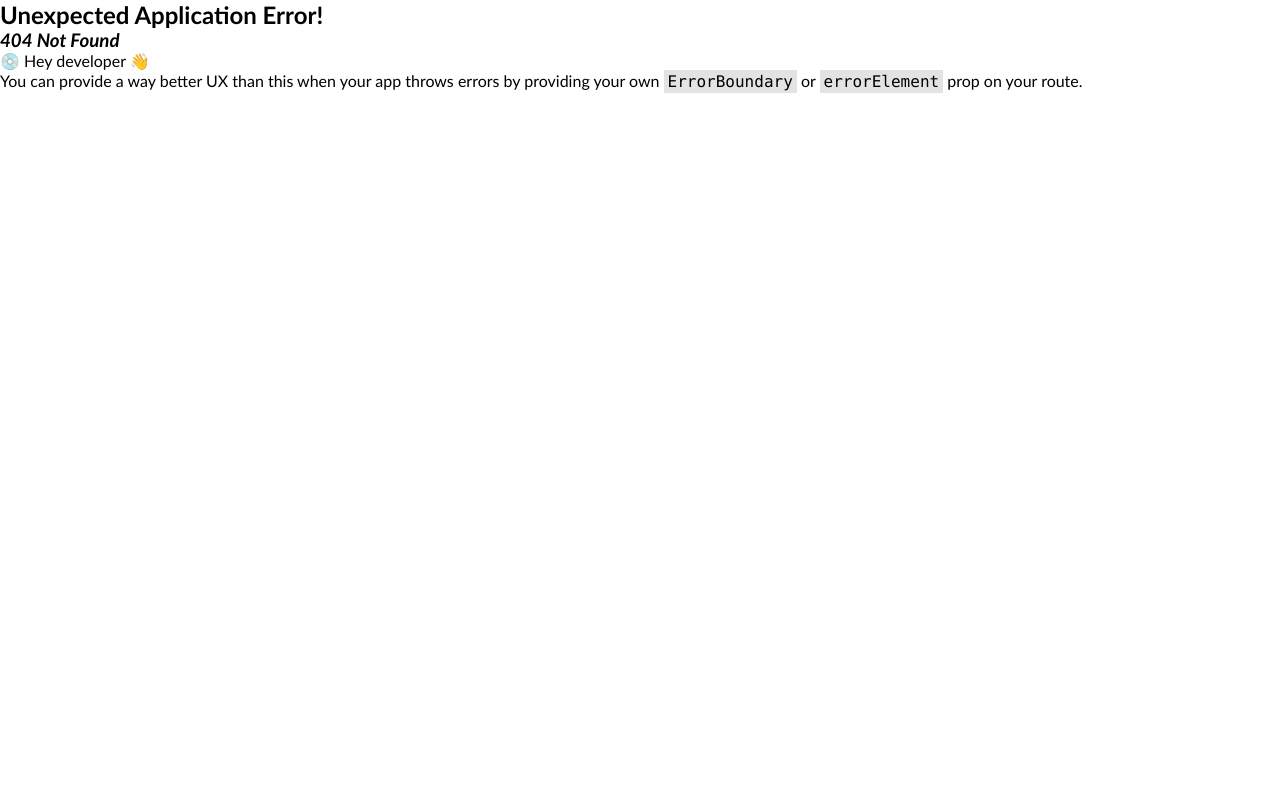
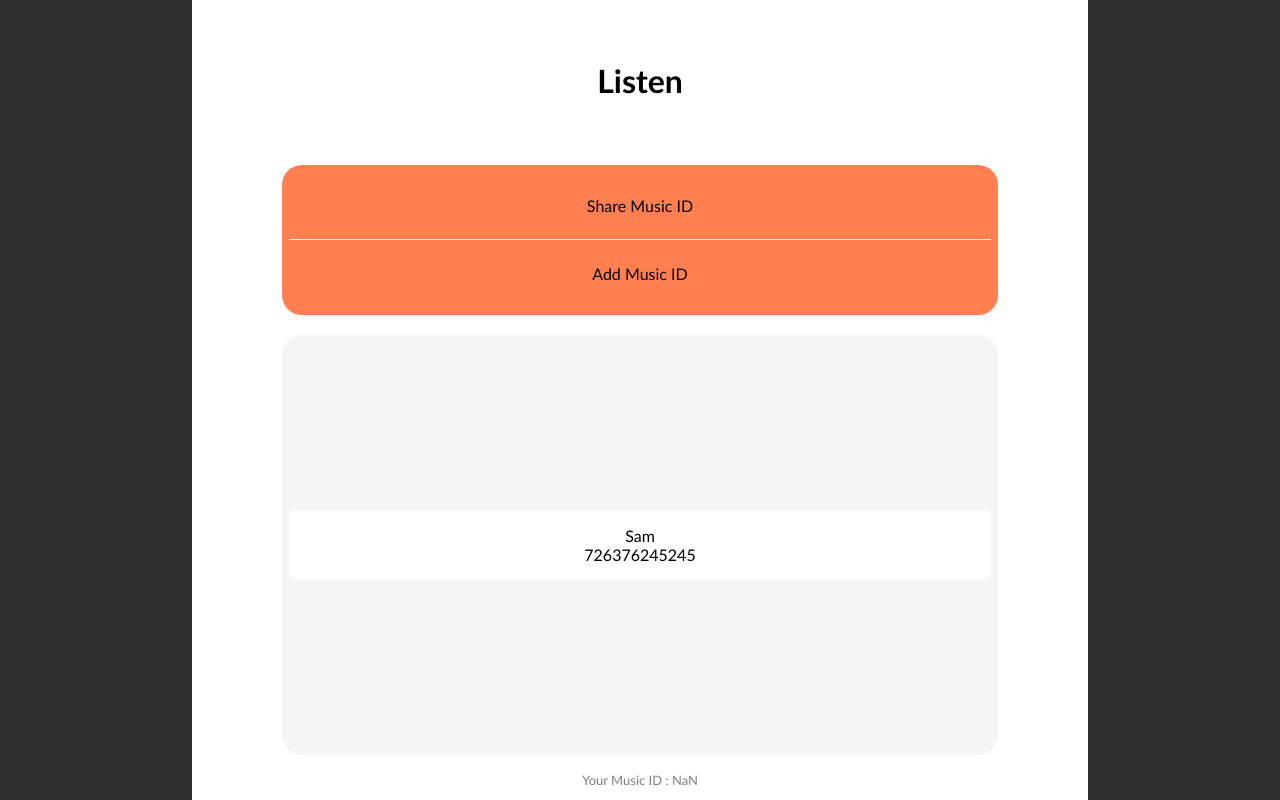
Before and after one commit to ChrisMadeda-Dev/ambeats, a React (Create React App) app: page /listenpage in a window 1280 px wide. Before the commit this address had no page. Built offline with nearby package versions, Linux system fonts and the light colour scheme.

Commit message:
added listen

```diff
--- a/src/App.js
+++ b/src/App.js
@@ -11,6 +11,10 @@ import SignIn from "./components/SignIn";
 import ThirdSec from "./components/ThirdSec";
 import ThirdSec2 from "./components/ThirdSec2";
 import BottomNav from "./components/BottomNav";
+import Profile from "./components/Profile";
+import MusicPlayer from "./components/MusicPlayer";
+import ListenPage from "./components/ListenPage";
+import ListenRoom from "./components/ListenRoom";
 
 function App() {
   const userPhone = parseFloat(localStorage.getItem("user-phone"));
@@ -19,6 +23,9 @@ function App() {
       <Route path="/" element={<Root />}>
         <Route index element={userPhone ? <Home /> : <SignIn />} />
         <Route path="/thirdsec" element={<ThirdSec />} />
+        <Route path="/profile" element={<Profile />} />
+        <Route path="/listenpage" element={<ListenPage />} />
+        <Route path="/listenroom" element={<ListenRoom />} />
       </Route>
     )
   );
--- a/src/components/ActionSec.js
+++ b/src/components/ActionSec.js
@@ -2,6 +2,8 @@ import { useState } from "react";
 import "../styles/homesec.css";
 import UploadSec from "./UploadSec";
 import { BiHomeAlt2, BiSearchAlt, BiPlus } from "react-icons/bi";
+import { BsPerson } from "react-icons/bs";
+import { Link } from "react-router-dom";
 
 const ActionSec = ({ userDet }) => {
   const [toggleUploadSec, setToggleUploadSec] = useState(false);
@@ -22,6 +24,16 @@ const ActionSec = ({ userDet }) => {
             <BiHomeAlt2 /> Home
           </li>
           <li>
+            <Link to={"/profile"}>
+              <BsPerson /> Profile
+            </Link>
+          </li>
+          <li>
+            <Link to={"/listenpage"}>
+              <BsPerson /> Listen
+            </Link>
+          </li>
+          <li>
             <BiSearchAlt /> search
           </li>
         </ul>
--- a/src/components/BottomNav.js
+++ b/src/components/BottomNav.js
@@ -2,6 +2,7 @@ import { useState } from "react";
 import "../App.css";
 import UploadSec from "./UploadSec";
 import { BiHomeAlt2, BiSearchAlt, BiPlus } from "react-icons/bi";
+import { BsPerson } from "react-icons/bs";
 import { Link } from "react-router-dom";
 
 const BottomNav = () => {
@@ -19,11 +20,17 @@ const BottomNav = () => {
           </Link>
         </span>
         <span>
+          <Link to={"profile"} style={linkStyle}>
+            <BsPerson />
+          </Link>
+        </span>
+        <span>
           <Link to={"/thirdsec"} style={linkStyle}>
             {" "}
             <BiSearchAlt />
           </Link>
         </span>
+
         <span onClick={(e) => setToggleUpldSec(!toggleUpldSec)}>
           <BiPlus />
         </span>
--- a/src/components/Home.js
+++ b/src/components/Home.js
@@ -12,6 +12,7 @@ import { useEffect, useState } from "react";
 
 import app from "./Firebase";
 import { getFirestore, getDoc, doc } from "firebase/firestore";
+import { Link } from "react-router-dom";
 
 const HomeHeader = () => {
   return (
@@ -23,13 +24,16 @@ const HomeHeader = () => {
 
 const HomeBarSec = () => {
   const iconStyle = { fontSize: "25px" };
+  const linkStyle = { color: "#303030" };
   return (
     <div className="home-bar-sec">
       <div className="home-bar-block">
         <BiHeart style={iconStyle} />
       </div>
       <div className="home-bar-block">
-        <BiHeadphone style={iconStyle} />
+        <Link to={"/listenpage"} style={linkStyle}>
+          <BiHeadphone style={iconStyle} />
+        </Link>
       </div>
       <div className="home-bar-block">
         <BiHeading style={iconStyle} />
@@ -41,6 +45,7 @@ const HomeBarSec = () => {
 const Home = () => {
   const [userDet, setUserDet] = useState({ name: "Name" });
   const userId = parseFloat(localStorage.getItem("user-phone"));
+  const musicID = userId;
 
   useEffect(() => {
     function getUserDet() {
@@ -61,7 +66,7 @@ const Home = () => {
       <div className="home-center">
         <HomeHeader />
         <HomeBarSec />
-        <MusicSec />
+        <MusicSec musicID={musicID} />
       </div>
       <ThirdSec2 userDet={userDet} />
     </div>
--- /dev/null
+++ b/src/components/ListenPage.js
@@ -0,0 +1,58 @@
+import { useState } from "react";
+import "../styles/listenpage.css";
+import { Link } from "react-router-dom";
+
+const Listen = () => {
+  const userId = parseFloat(localStorage.getItem("user-phone"));
+  const myMusicID = (userId / 9901) * 1099;
+  const [recMusicID, setRecMusicID] = useState();
+  const [togLr, setTogLr] = useState(false);
+
+  function addMusicID() {
+    const a = prompt("Enter Music ID");
+
+    if (a) {
+      localStorage.setItem("rec-music-id", a);
+      setTogLr(!togLr);
+    } else {
+      alert("No Music ID was added");
+    }
+  }
+
+  function shareMusicID() {
+    const a = prompt("Enter Recepient Phone Number");
+    const recID = parseFloat(a) * 1099;
+  }
+  return (
+    <div className="listen-page">
+      <div className="listen-cont">
+        <div className="listen-top">
+          <h1>Listen</h1>
+        </div>
+        <div className="listen-center">
+          <div className="listen-action-sec">
+            <section onClick={shareMusicID}>Share Music ID</section>
+            <section>
+              {!togLr ? (
+                <span onClick={addMusicID}> Add Music ID</span>
+              ) : (
+                <Link to={"/listenroom"}> Nice Listen to Songs</Link>
+              )}{" "}
+            </section>
+          </div>
+          <ul className="listen-inbox">
+            <li>
+              <span>Sam</span>
+              <span>726376245245</span>
+            </li>
+          </ul>
+        </div>
+        <div className="listen-bottom">
+          <span>Your Music ID : {myMusicID}</span>
+        </div>
+      </div>
+    </div>
+  );
+};
+
+export default Listen;
--- /dev/null
+++ b/src/components/ListenRoom.js
@@ -0,0 +1,20 @@
+import "../styles/listenpage.css";
+import MusicSec from "./MusicSec";
+
+const ListenRoom = () => {
+  const recMusicID =
+    (parseFloat(localStorage.getItem("rec-music-id")) / 1099) * 9901;
+  return (
+    <div className="listen-room-page">
+      <div className="lr-cont">
+        <div className="lr-top"> hey</div>
+        <div className="lr-center">
+          <MusicSec musicID={recMusicID} />
+        </div>
+        <div className="lr-bottom"></div>
+      </div>
+    </div>
+  );
+};
+
+export default ListenRoom;
--- a/src/components/MusicSec.js
+++ b/src/components/MusicSec.js
@@ -7,8 +7,9 @@ import app from "./Firebase";
 
 import { getFirestore, collection, getDocs } from "firebase/firestore";
 
-const MusicSec = () => {
-  const userId = parseFloat(localStorage.getItem("user-phone"));
+const MusicSec = ({ musicID }) => {
+  ///const userId = parseFloat(localStorage.getItem("user-phone"));
+  const userId = musicID;
   const [currentSong, setCurrentSong] = useState(
     "https://firebasestorage.googleapis.com/v0/b/ambeats21-2f1be.appspot.com/o/Minister%20GUC%20-%20Yours%20(LIVE).mp3?alt=media&token=9bb6d7dd-7cc9-447d-b768-ba8d951303df"
   );
--- /dev/null
+++ b/src/components/Profile.js
@@ -0,0 +1,29 @@
+import "../styles/profile.css";
+import MusicCont from "./MusicCont";
+
+const Profile = () => {
+  const userName = localStorage.getItem("user-name");
+  const userId = parseFloat(localStorage.getItem("user-phone"));
+  const musicId = (userId / 9901) * 1099;
+  return (
+    <div className="profile-page">
+      <div className="profile-cont">
+        <div className="profile-top">
+          <h1>Hi {userName}</h1>
+        </div>
+        <div className="profile-center">
+          <ul>
+            <li>Share Music ID</li>
+            <li>Share Music ID</li>
+            <li>Share Music ID</li>
+          </ul>
+        </div>
+        <div className="profile-bottom">
+          <span>Music ID : {musicId}</span>
+        </div>
+      </div>
+    </div>
+  );
+};
+
+export default Profile;
--- /dev/null
+++ b/src/styles/listenpage.css
@@ -0,0 +1,155 @@
+.listen-page {
+  width: 100%;
+  height: 100vh;
+  display: flex;
+  justify-content: center;
+  align-items: center;
+  background: #303030;
+}
+
+.listen-cont {
+  flex: 0 0 70%;
+  height: 100%;
+  display: flex;
+  flex-direction: column;
+  justify-content: center;
+  align-items: center;
+  background-color: white;
+}
+
+.listen-top {
+  flex: 0 0 20%;
+  width: 100%;
+  display: flex;
+  flex-direction: column;
+  justify-content: center;
+  align-items: center;
+}
+
+.listen-center {
+  flex: 0 0 75%;
+  width: 100%;
+  background: white;
+  display: flex;
+  flex-direction: column;
+  justify-content: center;
+  align-items: center;
+}
+
+.listen-action-sec {
+  width: 80%;
+  flex: 0 0 25%;
+  background-color: coral;
+  border-radius: 20px;
+  display: flex;
+  flex-direction: column;
+  justify-content: center;
+  align-items: center;
+}
+
+.listen-action-sec > section {
+  flex: 0 0 45%;
+  width: 98%;
+  color: "";
+  background-color: "";
+  display: flex;
+  flex-direction: column;
+  justify-content: center;
+  align-items: center;
+  transition: ease-in-out 0.5s;
+}
+
+.listen-action-sec > section:nth-child(1) {
+  border-bottom: 1px solid white;
+}
+
+.listen-action-sec > section:hover {
+  opacity: 0.5;
+}
+
+.listen-inbox {
+  height: 70%;
+  flex: 0 0 70%;
+  width: 80%;
+  margin-top: 20px;
+  border-radius: 20px;
+  background-color: whitesmoke;
+  display: flex;
+  flex-direction: column;
+  justify-content: center;
+  align-items: center;
+}
+
+.listen-inbox > li {
+  width: 98%;
+  height: 70px;
+  list-style-type: none;
+  background-color: white;
+  border-radius: 5px;
+  display: flex;
+  flex-direction: column;
+  justify-content: center;
+  align-items: center;
+}
+
+.listen-bottom {
+  flex: 0 0 5%;
+  width: 100%;
+  display: flex;
+  justify-content: center;
+  align-items: center;
+}
+
+.listen-bottom > span {
+  font-size: 13px;
+  color: grey;
+}
+
+.listen-room-page {
+  width: 100%;
+  height: 100vh;
+  display: flex;
+  justify-content: center;
+  align-items: center;
+  background: #303030;
+}
+
+.lr-cont {
+  flex: 0 0 70%;
+  height: 100%;
+  display: flex;
+  flex-direction: column;
+  justify-content: flex-start;
+  align-items: center;
+  background-color: white;
+  overflow-y: auto;
+  overflow-x: hiddens;
+}
+
+.lr-top {
+  flex: 0 0 20%;
+  width: 100%;
+  display: flex;
+  flex-direction: column;
+  justify-content: center;
+  align-items: center;
+}
+
+.lr-center {
+  flex: 0 0 auto;
+  width: 100%;
+  background: coral;
+  display: flex;
+  flex-direction: column;
+  justify-content: center;
+  align-items: center;
+}
+
+.lr-bottom {
+  flex: 0 0 10%;
+  width: 100%;
+  background: white;
+  display: flex;
+  justify-content: center;
+  align-items: center;
+}
--- a/src/styles/musicsec.css
+++ b/src/styles/musicsec.css
@@ -1,15 +1,14 @@
 .music-sec {
-  flex: 0 0 100vh;
+  flex: 0 0 auto;
   width: 100%;
   min-height: 80vh;
   max-height: auto;
-  margin-bottom: 100px;
   background-color: aliceblue;
   display: flex;
   flex-direction: column;
   justify-content: flex-start;
   align-items: center;
-  overflow-y: auto;
+
 }
 
 .music-cont {
--- /dev/null
+++ b/src/styles/profile.css
@@ -0,0 +1,90 @@
+.profile-page {
+  width: 100%;
+  height: 100vh;
+  background-color: #303030;
+  display: flex;
+  align-items: center;
+  justify-content: center;
+}
+
+.profile-cont {
+  flex: 0 0 80%;
+  height: 100vh;
+  background-color: white;
+  display: flex;
+  flex-direction: column;
+  justify-content: flex-start;
+  align-items: center;
+}
+
+.profile-top {
+  flex: 0 0 30%;
+  width: 100%;
+  display: flex;
+  justify-content: center;
+  align-items: center;
+  background-color: "";
+}
+
+.profile-center {
+  flex: 0 0 60%;
+  width: 100%;
+  background-color: teal;
+  display: flex;
+  flex-direction: column;
+  justify-content: flex-start;
+  align-items: center;
+}
+
+.profile-center > ul {
+  width: 100%;
+  height: 100%;
+  background-color: aliceblue;
+  list-style-type: none;
+  display: flex;
+  flex-direction: column;
+  justify-content: flex-start;
+  align-items: center;
+}
+
+.profile-center > ul > li {
+  width: 99%;
+  height: 70px;
+  margin: 5px 0px;
+  font-size: 13px;
+  background-color: whitesmoke;
+  display: flex;
+  justify-content: center;
+  align-items: center;
+}
+
+.profile-bottom {
+  flex: 0 0 10%;
+  width: 100%;
+  display: flex;
+  justify-content: center;
+  align-items: center;
+}
+
+.profile-bottom > span {
+  font-size: 12px;
+  color: grey;
+}
+
+@media (max-width: 600px) {
+  .profile-page {
+    background-color: blue;
+    height: 94vh;
+  }
+  .profile-cont {
+    flex: 0 0 100%;
+    width: 100%;
+  }
+
+  .profile-center > ul > li {
+    height: 50px;
+  }
+  .profile-bottom {
+    background-color: aliceblue;
+  }
+}
```
